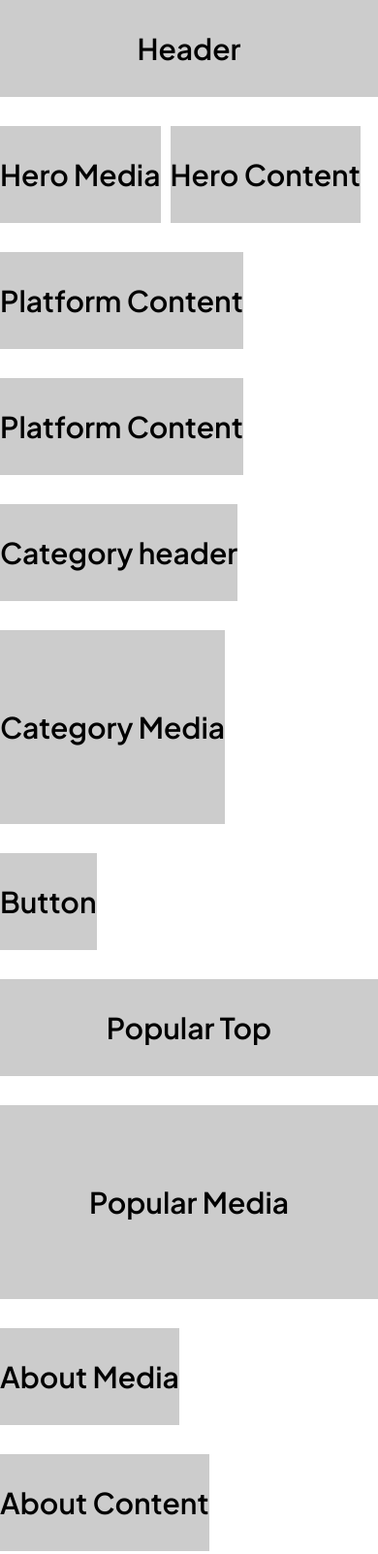
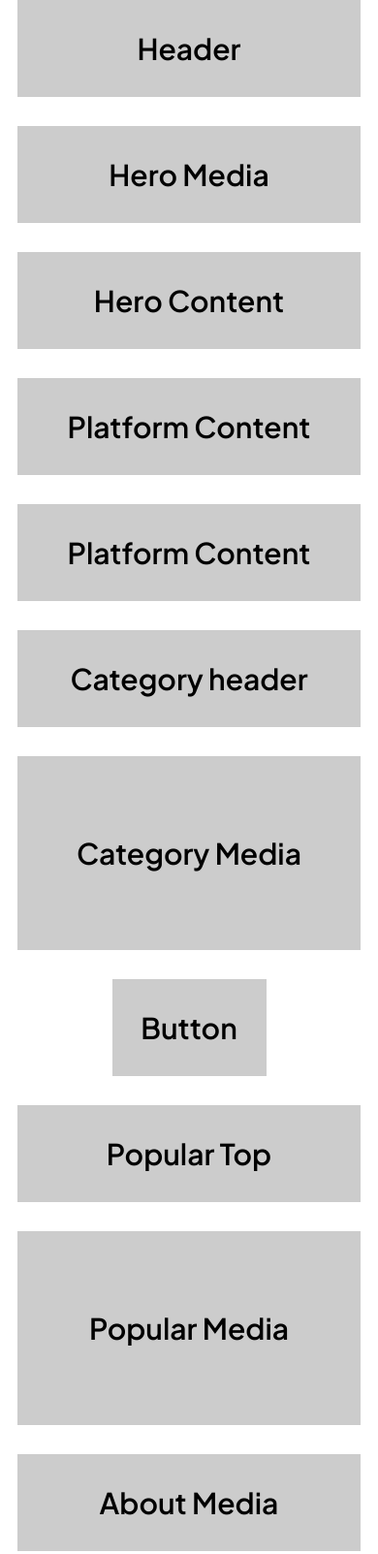
Before and after one commit to paneh-jpg/babble, a plain HTML site: page index.html in a window 390 px wide. Shown: the top 1603 px of the page at 97% size. Drawn offline with Linux system fonts and the light colour scheme.

Commit message:
Setup 5 break points responsive

```diff
--- a/assets/css/grid.css
+++ b/assets/css/grid.css
@@ -175,7 +175,6 @@
 @media (min-width: 576px) {
   .container {
     --spacer: 24px;
-
     max-width: 540px;
   }
 
@@ -438,7 +437,6 @@
 /* Large devices (desktops, 992px and up) */
 @media (min-width: 992px) {
   .container {
-    --spacer: 30px;
     max-width: 960px;
   }
 
--- /dev/null
+++ b/assets/css/responsive.css
@@ -0,0 +1,34 @@
+/* Extra small devices (portrait phones, less than 576px) */
+@media screen and (max-width: 575.98px) {
+  .container {
+    --spacer: 36px;
+  }
+}
+
+/* Small devices (landscape phones, 576px and up) */
+@media screen and (min-width: 576px) and (max-width: 767.98px) {
+  .container {
+    --spacer: 36px;
+  }
+}
+
+/* Medium devices (tablets, 768px and up) */
+@media screen and (min-width: 768px) and (max-width: 991.98px) {
+  .container {
+    --spacer: 20;
+  }
+}
+
+/* Large devices (desktops, 992px and up) */
+@media screen and (min-width: 992px) and (max-width: 1199.98px) {
+  .container {
+    --spacer: 0;
+  }
+}
+
+/* Extra large devices (large desktops, 1200px and up) */
+@media screen and (min-width: 1200px) {
+  .container {
+    --spacer: 0;
+  }
+}
--- a/assets/css/style.css
+++ b/assets/css/style.css
@@ -36,7 +36,3 @@ body {
 }
 
 /* Common */
-.container {
-  padding-left: 0;
-  padding-right: 0;
-}
--- a/index.html
+++ b/index.html
@@ -37,6 +37,9 @@
 
     <!-- Style CSS  -->
     <link rel="stylesheet" href="./assets/css/style.css" />
+
+    <!-- Responsive CSS  -->
+    <link rel="stylesheet" href="./assets/css/responsive.css" />
   </head>
   <body>
     <!-- Header  -->
@@ -51,14 +54,14 @@
       <div class="container">
         <div class="row">
           <!-- Hero Media  -->
-          <div class="col-lg-6 col-xl-6">
+          <div class="col-lg-6 col-md-6 col-xl-6 col-12 col-sm-12">
             <div class="hero__media">
               <div class="inner">Hero Media</div>
             </div>
           </div>
 
           <!-- Hero Content  -->
-          <div class="col-lg-6 col-xl-6">
+          <div class="col-lg-6 col-md-6 col-xl-6 col-12 col-sm-12">
             <div class="hero__content">
               <div class="inner">Hero Content</div>
             </div>
@@ -72,11 +75,13 @@
       <div class="container">
         <div class="row">
           <!-- Platform Content -->
-          <div class="col-lg-5 col-xl5">
+          <div class="col-lg-5 col-md-5 col-xl-5 col-12 col-sm-12">
             <div class="inner">Platform Content</div>
           </div>
           <!-- Platform Media -->
-          <div class="col-lg-6 offset-lg-1 col-xl5 offset-xl-1">
+          <div
+            class="col-lg-6 offset-lg-1 col-md-5 offset-md-1 col-xl-5 offset-xl-1 col-12 col-sm-12"
+          >
             <div class="inner">Platform Content</div>
           </div>
         </div>
@@ -88,7 +93,9 @@
       <div class="container">
         <div class="row">
           <!-- Category head  -->
-          <div class="col-lg-6 offset-lg-3">
+          <div
+            class="col-lg-6 col-md-6 offset-md-3 offset-lg-3 col-12 col-sm-12"
+          >
             <div class="category__top">
               <div class="inner">Category header</div>
             </div>
@@ -97,14 +104,16 @@
 
         <!-- Category Media -->
         <div class="row">
-          <div class="col-lg-12 col-xl-12">
+          <div class="col-lg-12 col-md-12 col-xl-12 col-12 col-sm-12">
             <div class="inner" style="height: 200px">Category Media</div>
           </div>
         </div>
 
         <!-- Category Button -->
         <div class="row">
-          <div class="col-lg-2 offset-lg-5 col-xl-2 offset-xl-5">
+          <div
+            class="col-lg-2 col-md-4 offset-md-4 offset-lg-5 col-xl-2 offset-xl-5 col-6 offset-3 col-sm-6 offset-sm-3"
+          >
             <div class="inner">Button</div>
           </div>
         </div>
@@ -132,12 +141,14 @@
       <div class="container">
         <div class="row">
           <!-- About Media -->
-          <div class="col-lg-6 col-xl-6">
+          <div class="col-lg-6 col-md-6 col-xl-6 col-12 col-sm-12">
             <div class="inner">About Media</div>
           </div>
 
           <!-- About Content  -->
-          <div class="col-lg-5 col-xl-5 offset-lg-1 offset-xl-1">
+          <div
+            class="col-lg-5 col-md-5 offset-md-1 col-xl-5 offset-lg-1 offset-xl-1 col-12 col-sm-12"
+          >
             <div class="inner">About Content</div>
           </div>
         </div>
```
